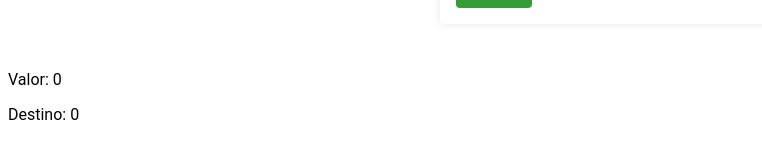
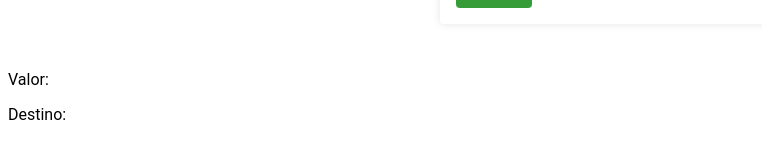
Before and after one commit to Henitz/Alura2, an Angular app: page / in a window 1280 px wide. Shown: the part 219-378 px from the top of the page, without its empty margins (0-762 px from the left). Built offline with nearby package versions, Linux system fonts and the light colour scheme.

Commit message:
simplificando

```diff
--- a/src/app/app.component.ts
+++ b/src/app/app.component.ts
@@ -1,5 +1,5 @@
 import { Component } from '@angular/core';
-import { Transferencia } from './transferencia';
+
 
 
 @Component({
@@ -10,10 +10,7 @@ import { Transferencia } from './transferencia';
 export class AppComponent {
   title = 'bytebank';
 
-  transferencia: Transferencia = {
-    "valor": 0,
-    "destino": 0
-  };
+  transferencia: any = {};
 
   /* destino!: number;
   valor!: number; */
@@ -23,8 +20,9 @@ export class AppComponent {
     /* this.destino = $event.valorEmitir.destino;
     this.valor = $event.valorEmitir.valor; */
     //console.log($event)
-     this.transferencia.valor = $event.valor;
-     this.transferencia.destino = $event.destino;
+     //this.transferencia.valor = $event.valor;
+     //this.transferencia.destino = $event.destino;
+     this.transferencia = $event;
 
 
 
--- a/src/app/nova-transferencia/nova-transferencia.component.ts
+++ b/src/app/nova-transferencia/nova-transferencia.component.ts
@@ -8,7 +8,8 @@ import { EventEmitter } from '@angular/core';
 })
 export class NovaTransferenciaComponent implements OnInit {
 
-  @Output() aoTransferir: EventEmitter<any> = new EventEmitter<any>();
+  @Output()
+  aoTransferir: EventEmitter<any> = new EventEmitter<any>();
 
   valor!: number;
   destino!: number;
--- a/src/app/transferencia.ts
+++ /dev/null
@@ -1,4 +0,0 @@
-export class Transferencia {
-  valor!: number;
-  destino!: number;
-}
```
